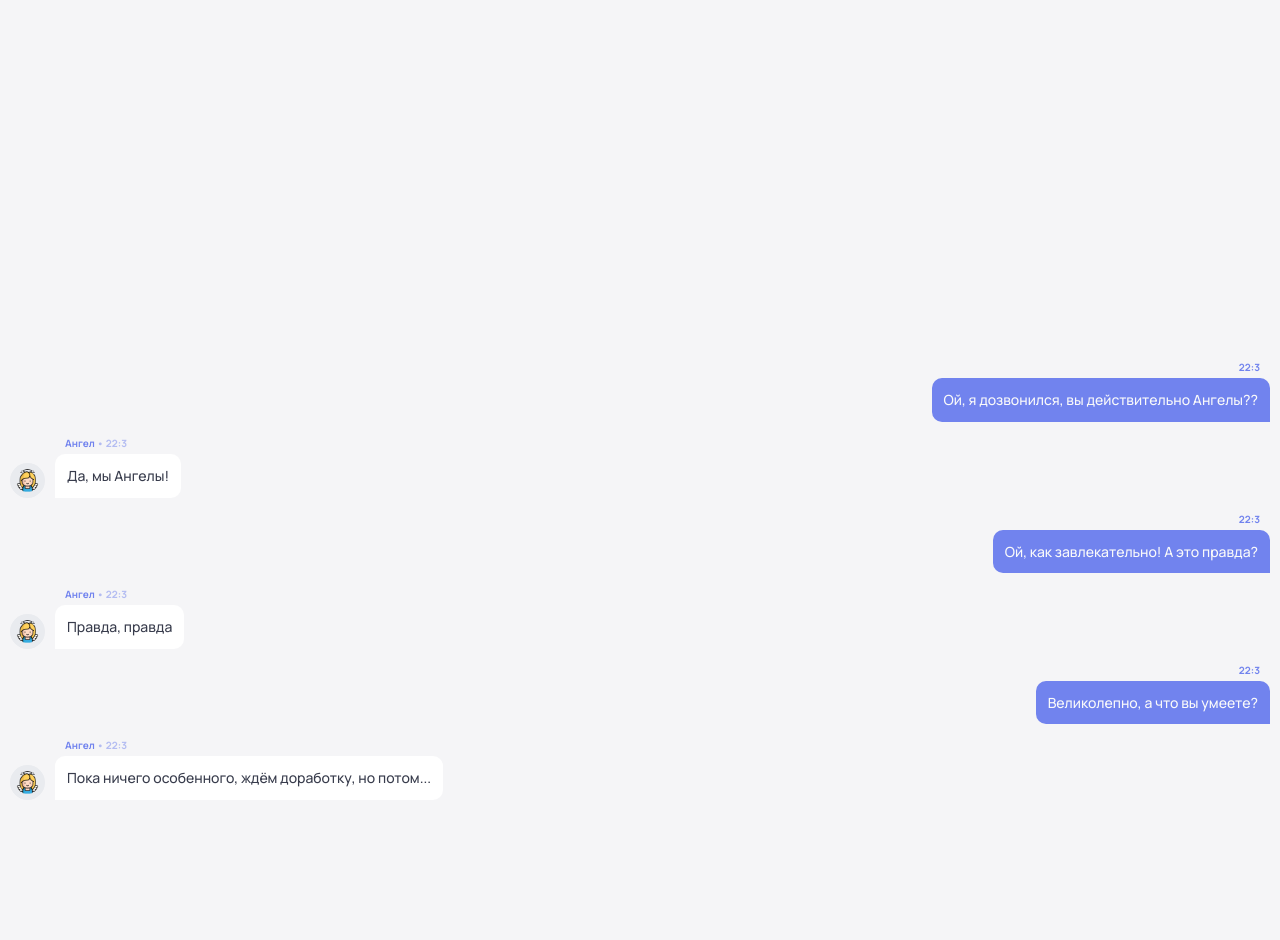
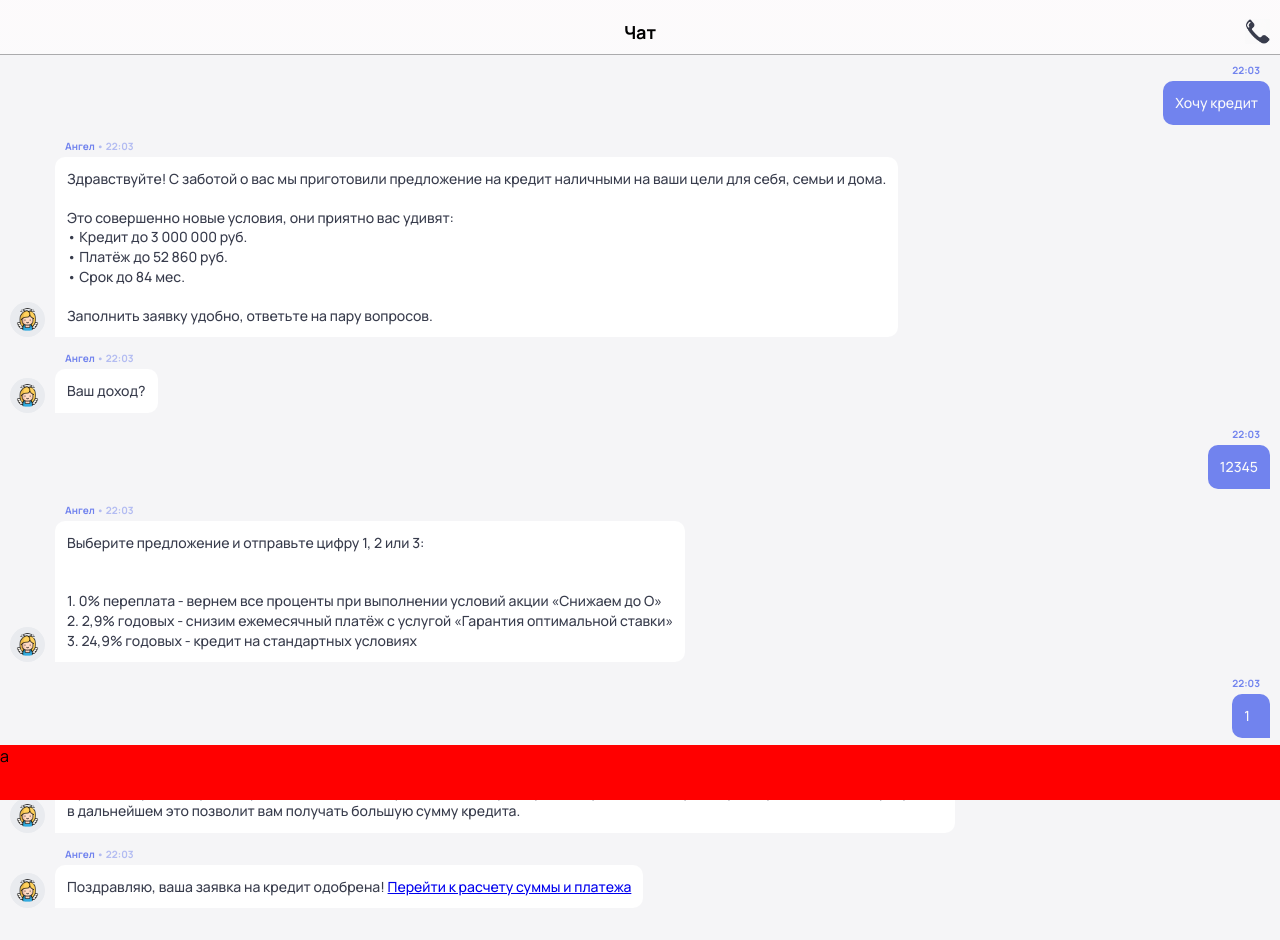
Before and after one commit to hjkta/hjkta.github.io, a website: page src/index.html in a window 1280 px wide. Before the commit the page ends 800 px from the top, so only its background shows below. Drawn offline with Linux system fonts and the light colour scheme.

Commit message:
add header, adjust texting and grab some space for footer

```diff
--- a/src/index.html
+++ b/src/index.html
@@ -11,15 +11,19 @@
 			href="https://fonts.googleapis.com/css2?family=Manrope:wght@400;500;700&display=swap"
 			rel="stylesheet"
 		/>
-		<title>Document</title>
+		<title>Хочешь — Делай (Чат)</title>
 	</head>
 	<body>
-		<div class="header"></div>
+		<div class="header">
+			<div class="bg"></div>
+			<h1 class="title">Чат</h1>
+			<img class="phone-icon" src="phone.png" alt="" />
+		</div>
 		<div class="chat">
 			<div class="chat-message chat-message-user">
 				<div class="wrap">
-					<p class="time"><span class="js-time">21:51</span></p>
-					<p class="text">Ой, я дозвонился, вы действительно Ангелы??</p>
+					<p class="time"><span class="js-time">00:00</span></p>
+					<p class="text">Хочу кредит</p>
 				</div>
 			</div>
 			<div class="chat-message chat-message-bot">
@@ -27,18 +31,19 @@
 					<p class="time">
 						<span class="author">Ангел</span>
 						&bull;
-						<span class="js-time">21:51</span>
+						<span class="js-time">00:00</span>
 					</p>
 					<div class="text-wrap">
 						<img class="bot-icon" src="angel_colored.png" alt="" />
-						<p class="text">Да, мы Ангелы!</p>
+						<p class="text">
+							Здравствуйте! С заботой о вас мы приготовили предложение на кредит
+							наличными на ваши цели для себя, семьи и дома.
+							<br /><br />Это совершенно новые условия, они приятно вас удивят:
+							<br />• Кредит до 3 000 000 руб. <br />• Платёж до 52 860 руб.
+							<br />• Срок до 84 мес. <br /><br />Заполнить заявку удобно,
+							ответьте на пару вопросов.
+						</p>
 					</div>
-				</div>
-			</div>
-			<div class="chat-message chat-message-user">
-				<div class="wrap">
-					<p class="time"><span class="js-time">21:51</span></p>
-					<p class="text">Ой, как завлекательно! А это правда?</p>
 				</div>
 			</div>
 			<div class="chat-message chat-message-bot">
@@ -46,18 +51,18 @@
 					<p class="time">
 						<span class="author">Ангел</span>
 						&bull;
-						<span class="js-time">21:51</span>
+						<span class="js-time">00:00</span>
 					</p>
 					<div class="text-wrap">
 						<img class="bot-icon" src="angel_colored.png" alt="" />
-						<p class="text">Правда, правда</p>
+						<p class="text">Ваш доход?</p>
 					</div>
 				</div>
 			</div>
 			<div class="chat-message chat-message-user">
 				<div class="wrap">
-					<p class="time"><span class="js-time">21:51</span></p>
-					<p class="text">Великолепно, а что вы умеете?</p>
+					<p class="time"><span class="js-time">00:00</span></p>
+					<p class="text">12345</p>
 				</div>
 			</div>
 			<div class="chat-message chat-message-bot">
@@ -65,30 +70,74 @@
 					<p class="time">
 						<span class="author">Ангел</span>
 						&bull;
-						<span class="js-time">21:51</span>
+						<span class="js-time">00:00</span>
 					</p>
 					<div class="text-wrap">
 						<img class="bot-icon" src="angel_colored.png" alt="" />
 						<p class="text">
-							Пока ничего особенного, ждём доработку, но потом...
+							Выберите предложение и отправьте цифру 1, 2 или 3:
+							<br />
+							<br />
+							<br />1. 0% переплата - вернем все проценты при выполнении условий
+							акции «Снижаем до О» <br />2. 2,9% годовых - снизим ежемесячный
+							платёж с услугой «Гарантия оптимальной ставки» <br />3. 24,9%
+							годовых - кредит на стандартных условиях
+						</p>
+					</div>
+				</div>
+			</div>
+			<div class="chat-message chat-message-user">
+				<div class="wrap">
+					<p class="time"><span class="js-time">00:00</span></p>
+					<p class="text">1</p>
+				</div>
+			</div>
+			<div class="chat-message chat-message-bot">
+				<div class="wrap">
+					<p class="time">
+						<span class="author">Ангел</span>
+						&bull;
+						<span class="js-time">00:00</span>
+					</p>
+					<div class="text-wrap">
+						<img class="bot-icon" src="angel_colored.png" alt="" />
+						<p class="text">
+							Нужна минута и мы узнаем решение по заявке. Предлагаем во время
+							рассмотрения подтвердить учетную запись на госуслугах, в
+							дальнейшем это позволит вам получать большую сумму кредита.
+						</p>
+					</div>
+				</div>
+			</div>
+			<div class="chat-message chat-message-bot">
+				<div class="wrap">
+					<p class="time">
+						<span class="author">Ангел</span>
+						&bull;
+						<span class="js-time">00:00</span>
+					</p>
+					<div class="text-wrap">
+						<img class="bot-icon" src="angel_colored.png" alt="" />
+						<p class="text">
+							Поздравляю, ваша заявка на кредит одобрена!
+							<a href="calc.html">Перейти к расчету суммы и платежа</a>
 						</p>
 					</div>
 				</div>
 			</div>
 		</div>
-		<div class="message"></div>
-		<div class="footer"></div>
+		<div class="footer">a</div>
 	</body>
 	<script>
 		const date = new Date();
 
-		const minutes = date.getMinutes();
-		const hours = date.getHours();
+		const minutes = date.getMinutes().toString();
+		const hours = date.getHours().toString();
 
 		const timeItems = document.getElementsByClassName("js-time");
 
 		for (const item of timeItems) {
-			item.innerHTML = `${hours}:${minutes}`;
+			item.innerHTML = `${hours.padStart(2, "0")}:${minutes.padStart(2, "0")}`;
 		}
 	</script>
 </html>
--- a/src/style.css
+++ b/src/style.css
@@ -6,6 +6,11 @@
 	--color-text-light: #fff;
 	--color-white: #fff;
 	--color-icon-background: #e9ebef;
+	--color-top-border: rgba(171, 171, 173, 0.99);
+	--color-gradient-header-start: rgba(251, 250, 251, 1);
+	--color-gradient-header-end: rgba(252, 250, 251, 1);
+	--color-gradient-footer-start: #ffffff;
+	--color-gradient-footer-end: #f6f6f9;
 }
 
 * {
@@ -15,8 +20,60 @@
 body {
 	background-color: var(--color-background);
 	font-family: Manrope;
-	margin: 0 10px;
-	height: 100vh;
+	margin: 0;
+	min-height: 100vh;
+}
+
+/* header */
+
+.header {
+	border-bottom: 1px solid var(--color-top-border);
+	position: fixed;
+	top: 0;
+	left: 0;
+	width: 100vw;
+	display: flex;
+	justify-content: center;
+}
+
+.header .bg {
+	position: absolute;
+	top: 0;
+	left: 0;
+	width: 100%;
+	height: 100%;
+	background: linear-gradient(
+		0deg,
+		var(--color-gradient-header-start) 0%,
+		var(--color-gradient-header-end) 100%
+	);
+	opacity: 0.99;
+}
+
+.header .title {
+	font-weight: 700;
+	margin: 20px 0 10px;
+	font-size: 18px;
+	position: relative;
+}
+
+.header .phone-icon {
+	width: 25px;
+	height: 25px;
+	position: absolute;
+	right: 10px;
+	bottom: 10px;
+}
+
+/* footer */
+
+.footer {
+	position: fixed;
+	bottom: 0;
+	left: 0;
+	height: 55px;
+	background-color: red;
+	width: 100%;
 }
 
 /* chat */
@@ -26,6 +83,7 @@ body {
 	display: flex;
 	flex-direction: column;
 	justify-content: flex-end;
+	padding: 65px 10px 110px;
 }
 
 /* chat-message */
```
Also changed, not shown: src/phone.png (added).
